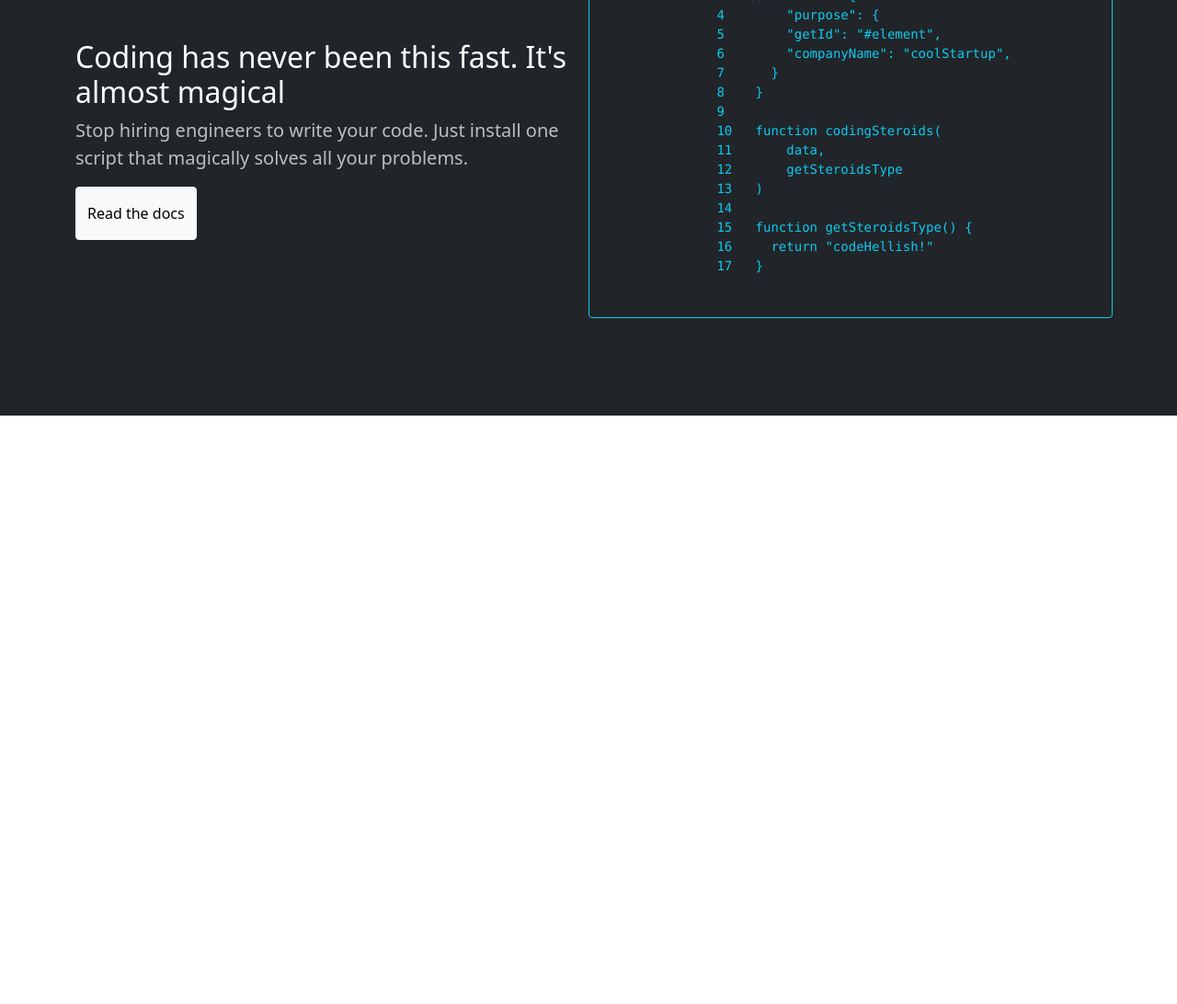
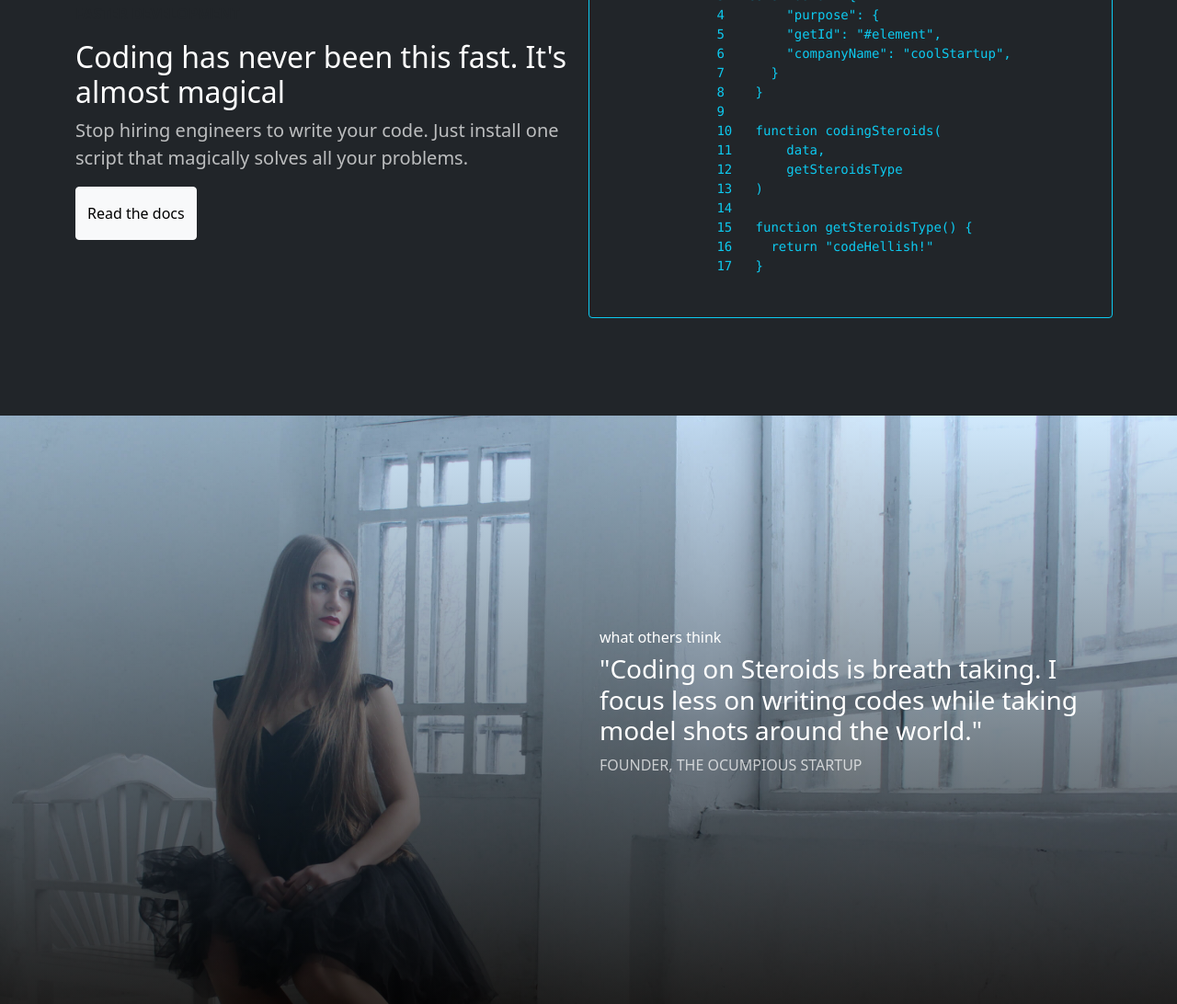
Before and after one commit to AlexandrLisowskiy/laboratory8, a plain HTML site: page index.html in a window 1280 px wide. Shown: the part 1643-2735 px from the top of the page at 92% size. Before the commit the page ends 2095 px from the top, so only its background shows below. Drawn offline with nearby package versions, Linux system fonts and the light colour scheme.

Commit message:
section info3

```diff
--- a/css/style.css
+++ b/css/style.css
@@ -1,7 +1,6 @@
 #introduction{
     background: linear-gradient(rgba(100,181,246 ,1), rgba(0,0,0,0.8)), url('../image/background.jpg') 0% 0%/cover;
 }
-
 .fill-viewport {
     min-height: 100vh;
 }
@@ -20,3 +19,11 @@
 .fill-80-viewport {
     min-height: 80vh
 }
+#info--3 {
+    background: linear-gradient(rgba(100,181,246 ,0.3), rgba(0,0,0,0.8)),url("../image/foto.jpg") 0% 0%/cover;
+}
+@media screen and (min-width: 768px ){
+    .basis-md-50 {
+        flex-basis: 50%
+    }
+}
--- a/index.html
+++ b/index.html
@@ -85,7 +85,20 @@
             </div>
         </div>
     </section>
-    <section id="info--3"></section>
+    <section id="info--3">
+        <div class="container">
+            <div class="row fill-80-viewport align-items-center justify-content-end text-white">
+              <div class="col-6 basis-md-50">
+                <h6 class="text-white-40">
+                  what others think
+                </h6>
+                <h3>"Coding on Steroids is breath taking. I focus less on writing codes
+                  while taking model shots around the world."</h3>
+                <p class="text-uppercase text-white-70">Founder, The Ocumpious Startup</p>
+              </div>
+          </div>
+        </div>
+    </section>
     <section id="featured-on"></section>
     <section id="feature-rundown"></section>
     <section id="pricing" class="bg-light"></section>
```
